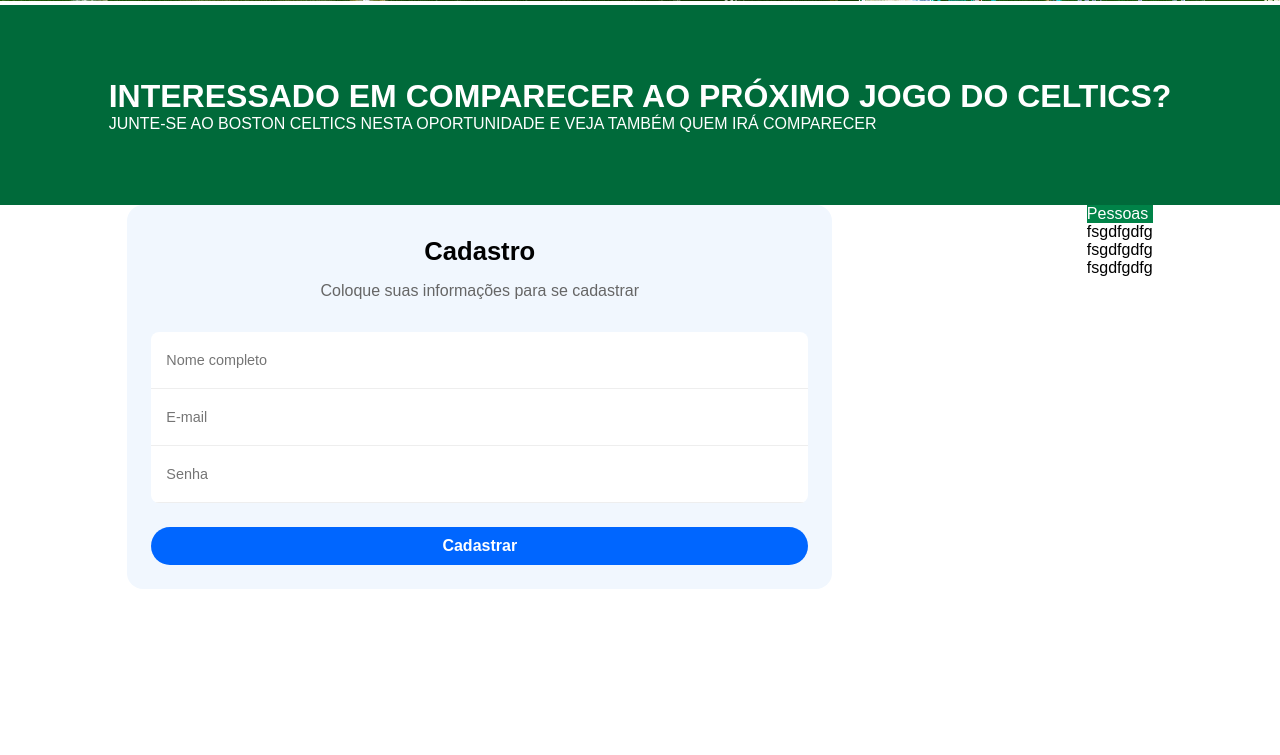
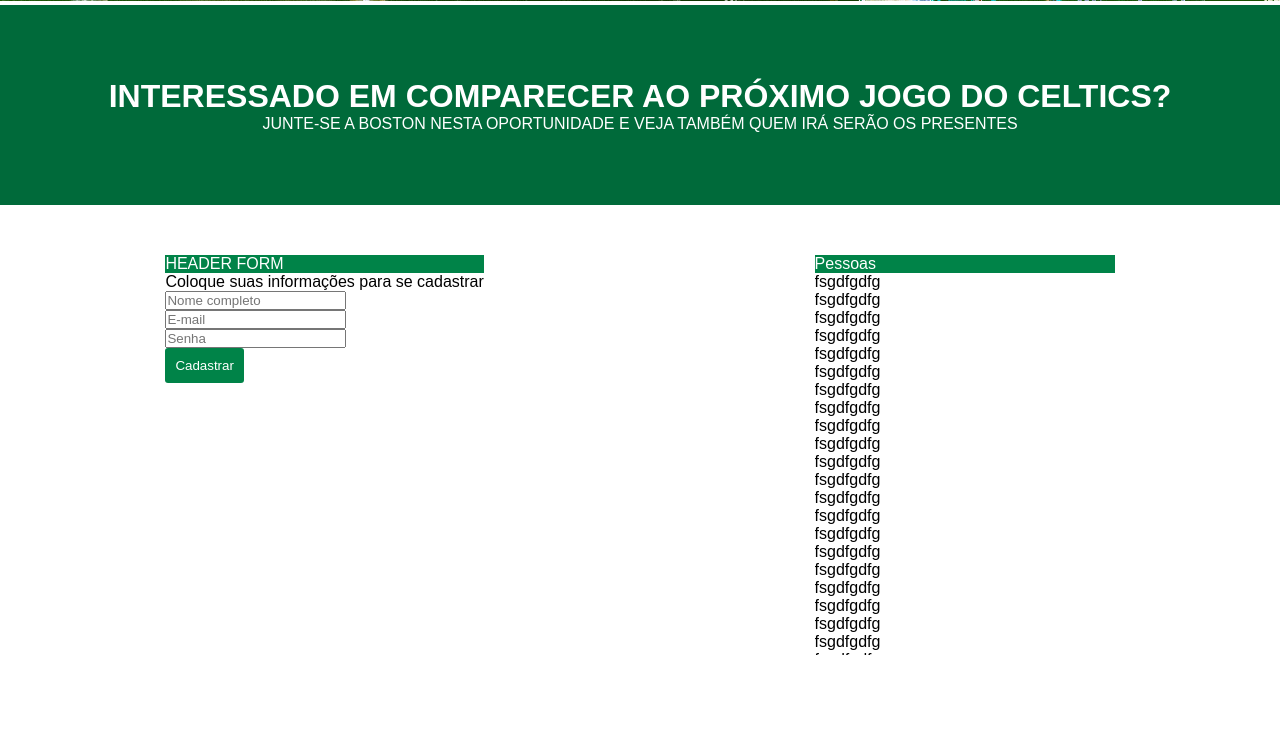
Before and after one commit to kauamoreno/nba_celtics_event, a PHP site: page /index.html in a window 1280 px wide. Shown: the part 441-1196 px from the top of the page. Before the commit the page ends 1030 px from the top, so only its background shows below. Run offline with PHP 8.4, Linux system fonts and the light colour scheme.

Commit message:
:lipstick: feat: Estilização CSS relacionada à tag de ações da pagina

```diff
--- a/assets/css/style.css
+++ b/assets/css/style.css
@@ -31,6 +31,7 @@ header {
     font-size: 1vw;
     position: relative;
     color: white;
+    padding: 10px;
 }
 
 /*Animação do link*/
@@ -72,12 +73,16 @@ header {
     display: flex;
     justify-content: center;
     align-items: center;
+    text-align: center;
 }
 
 .acoes {
+    margin-top: 50px;
+    margin-bottom: 100px;
     display: flex;
     justify-content: space-around;
     flex-direction: row;
+    height: 400px;
 }
 
 #form {
@@ -105,77 +110,23 @@ header {
 }
 
 
+/*FORMULARIO******************/
+.btn_cadastrar{
+    color: white;
+    background-color: #008348;
+    border: none;
+    padding: 10px;
+    border-radius: 3px;
+}
+.btn_cadastrar:hover{
+    background-color: #006a3a;
+}
 
 
 
-
-
-
-
-
-
-
-.form-box {
-    max-width: 800px;
-    background: #f1f7fe;
-    overflow: hidden;
-    border-radius: 16px;
-    color: #010101;
+/*LISTA DE PESSOAS**************/
+.pessoas_lista{
+    width: 300px;
+    overflow-y: scroll;
+    scroll-behavior: smooth;
 }
-
-.form {
-    position: relative;
-    display: flex;
-    flex-direction: column;
-    padding: 32px 24px 24px;
-    gap: 16px;
-    text-align: center;
-}
-
-/*Form text*/
-.title {
-    font-weight: bold;
-    font-size: 1.6rem;
-}
-
-.subtitle {
-    font-size: 1rem;
-    color: #666;
-}
-
-/*Inputs box*/
-.form-container {
-    overflow: hidden;
-    border-radius: 8px;
-    background-color: #fff;
-    margin: 1rem 0 .5rem;
-    width: 100%;
-}
-
-.input {
-    background: none;
-    border: 0;
-    outline: 0;
-    height: 40px;
-    width: 100%;
-    border-bottom: 1px solid #eee;
-    font-size: .9rem;
-    padding: 8px 15px;
-}
-
-/*Button*/
-.form button {
-    background-color: #0066ff;
-    color: #fff;
-    border: 0;
-    border-radius: 24px;
-    padding: 10px 16px;
-    font-size: 1rem;
-    font-weight: 600;
-    cursor: pointer;
-    transition: background-color .3s ease;
-}
-
-.form button:hover {
-    background-color: #005ce6;
-}
--- a/index.html
+++ b/index.html
@@ -36,7 +36,7 @@
         <div class="informacoes_iniciais">
             <div class="texto">
                 <h1>INTERESSADO EM COMPARECER AO PRÓXIMO JOGO DO CELTICS?</h1>
-                <p>JUNTE-SE AO BOSTON CELTICS NESTA OPORTUNIDADE E VEJA TAMBÉM QUEM IRÁ COMPARECER</p>
+                <p>JUNTE-SE A BOSTON NESTA OPORTUNIDADE E VEJA TAMBÉM QUEM IRÁ SERÃO OS PRESENTES</p>
             </div>
         </div>
 
@@ -47,15 +47,15 @@
 
 
             <div class="form-box">
+                <div class="header_form">HEADER FORM</div>
                 <form class="form">
-                    <span class="title">Cadastro</span>
                     <span class="subtitle">Coloque suas informações para se cadastrar</span>
                     <div class="form-container">
-                        <input type="text" class="input" placeholder="Nome completo">
-                        <input type="email" class="input" placeholder="E-mail">
+                        <input type="text" class="input" placeholder="Nome completo"> <br>
+                        <input type="email" class="input" placeholder="E-mail"> <br>
                         <input type="password" class="input" placeholder="Senha">
                     </div>
-                    <button>Cadastrar</button>
+                    <button class="btn_cadastrar">Cadastrar</button>
                 </form>
             </div>
 
@@ -63,16 +63,65 @@
 
 
 
+            <div class="pessoas_lista">
 
 
+                <div class="header_pessoas">Pessoas</div>
+                <div>
+                    fsgdfgdfg<br>
+                    fsgdfgdfg<br>
+                    fsgdfgdfg<br>
+                    fsgdfgdfg<br>
+                    fsgdfgdfg<br>
+                    fsgdfgdfg<br>
+                    fsgdfgdfg<br>
+                    fsgdfgdfg<br>
+                    fsgdfgdfg<br>
+                    fsgdfgdfg<br>
+                    fsgdfgdfg<br>
+                    fsgdfgdfg<br>
+                    fsgdfgdfg<br>
+                    fsgdfgdfg<br>
+                    fsgdfgdfg<br>
+                    fsgdfgdfg<br>
+                    fsgdfgdfg<br>
+                    fsgdfgdfg<br>
+                    fsgdfgdfg<br>
+                    fsgdfgdfg<br>
+                    fsgdfgdfg<br>
+                    fsgdfgdfg<br>
+                    fsgdfgdfg<br>
+                    fsgdfgdfg<br>
+                    fsgdfgdfg<br>
+                    fsgdfgdfg<br>
+                    fsgdfgdfg<br>
+                    fsgdfgdfg<br>
+                    fsgdfgdfg<br>
+                    fsgdfgdfg<br>
+                    fsgdfgdfg<br>
+                    fsgdfgdfg<br>
+                    fsgdfgdfg<br>
+                    fsgdfgdfg<br>
+                    fsgdfgdfg<br>
+                    fsgdfgdfg<br>
+                    fsgdfgdfg<br>
+                    fsgdfgdfg<br>
+                    fsgdfgdfg<br>
+                    fsgdfgdfg<br>
+                    fsgdfgdfg<br>
+                    fsgdfgdfg<br>
+                    fsgdfgdfg<br>
+                    fsgdfgdfg<br>
+                    fsgdfgdfg<br>
+                    fsgdfgdfg<br>
+                    fsgdfgdfg<br>
+                    fsgdfgdfg<br>
+                    fsgdfgdfg<br>
+                </div>
+            </div>
 
-            <div class="pessoas">
-                <div class="header_pessoas">Pessoas</div>
-                fsgdfgdfg<br>
-                fsgdfgdfg<br>
-                fsgdfgdfg<br>
-            </div>
         </div>
+
     </main>
 
 
```
